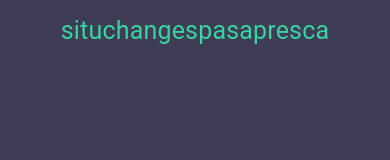
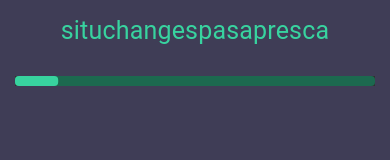
Before and after one commit to alexandre-mace/situchangespasapresca, a React (Create React App) app: page / in a window 390 px wide. Both pictures are taken after a click on the button 195 px from the left and 798 px from the top of the page. Shown: the top 160 px of the page. Built offline with nearby package versions, Linux system fonts and the light colour scheme.

Commit message:
Update responsive

```diff
--- a/src/App.css
+++ b/src/App.css
@@ -23,9 +23,38 @@ svg {
     svg {
         max-height: 220px;
     }
+    #step-indicator {
+        position: absolute;
+        top: 60px;
+        left: 0;
+        width: 100%;
+        padding-right: 15px;
+        padding-left: 15px;
+        margin-right: auto;
+        margin-left: auto;
+    }
     iframe {
         display: block;       /* iframes are inline by default */
         width: 100%;
         height: 54vh;
     }
+    #media-subtitle {
+        /*font-size: 1rem;*/
+    }
 }
+@media screen and (max-width: 340px) {
+    svg {
+        max-height: 200px;
+    }
+    .MuiTypography-h4 {
+        font-size: 1.2rem !important;
+    }
+    iframe {
+        display: block;       /* iframes are inline by default */
+        width: 100%;
+        height: 48vh;
+    }
+    #media-subtitle {
+        font-size: 1rem;
+    }
+}
--- a/src/components/Media.js
+++ b/src/components/Media.js
@@ -5,7 +5,7 @@ import React from "react";
 const Media = (props) => (
     <div className="row mt-3">
         <div className="col-12">
-            <Typography className={"text-center"} variant="h6" gutterBottom>
+            <Typography id={"media-subtitle"} className={"text-center"} variant="h6" gutterBottom>
                 {medias[props.mediaIndex] &&
                 medias[props.mediaIndex].subtitle
                 }
--- a/src/components/StepIndicator.js
+++ b/src/components/StepIndicator.js
@@ -24,6 +24,7 @@ const StepIndicator = (props) => {
     const classes = useStyles();
 
     return (
+        <div id="step-indicator">
             <div className="row my-3">
                 <div className="col">
                     <MobileStepper
@@ -43,6 +44,7 @@ const StepIndicator = (props) => {
                     />
                 </div>
             </div>
+        </div>
     )
 }
 export default StepIndicator;
--- a/src/components/Steps.js
+++ b/src/components/Steps.js
@@ -13,6 +13,7 @@ const Steps = (props) => (
                 mediaIndex={props.mediaIndex}
             />
             <Navigators
+                step={props.step}
                 handleStepBackward={props.handleStepBackward}
                 handleStepForward={props.handleStepForward}
             />
```
Lines whose indentation alone changed are shown as unchanged.
